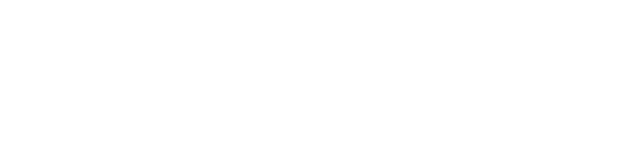
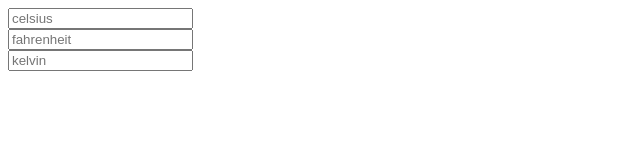
Before and after one commit to 17dbouchier/TemperatureConverter, a plain HTML site: page index.html in a window 1280 px wide. Shown: the whole page, without its empty margins (0-640 px from the left). Drawn offline with Linux system fonts and the light colour scheme.

Commit message:
Linked CSS to HTML. Created three basic input fields for temps.

```diff
--- a/index.html
+++ b/index.html
@@ -4,9 +4,18 @@
     <meta charset="UTF-8">
     <meta name="viewport" content="width=device-width, initial-scale=1.0">
     <meta http-equiv="X-UA-Compatible" content="ie=edge">
-    <title>Document</title>
+    <link rel="stylesheet" href="style.css">
+    <title>Temperature Converter</title>
   </head>
   <body>
-
+    <div id="celsius">
+      <input type="number" placeholder="celsius">
+    </div>
+    <div id="fahrenheit">
+      <input type="number" placeholder="fahrenheit">
+    </div>
+    <div id="kelvin">
+      <input type="number" placeholder="kelvin">
+    </div>
   </body>
 </html>
```
